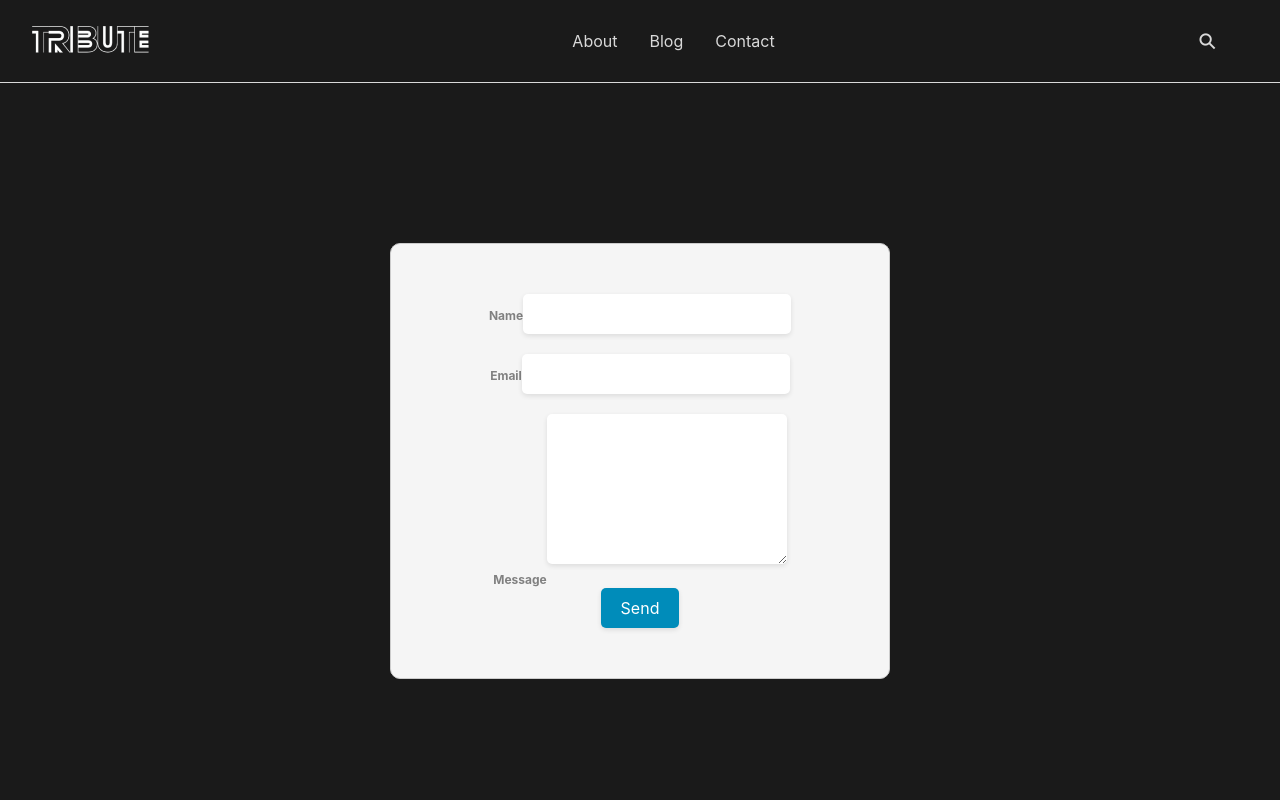
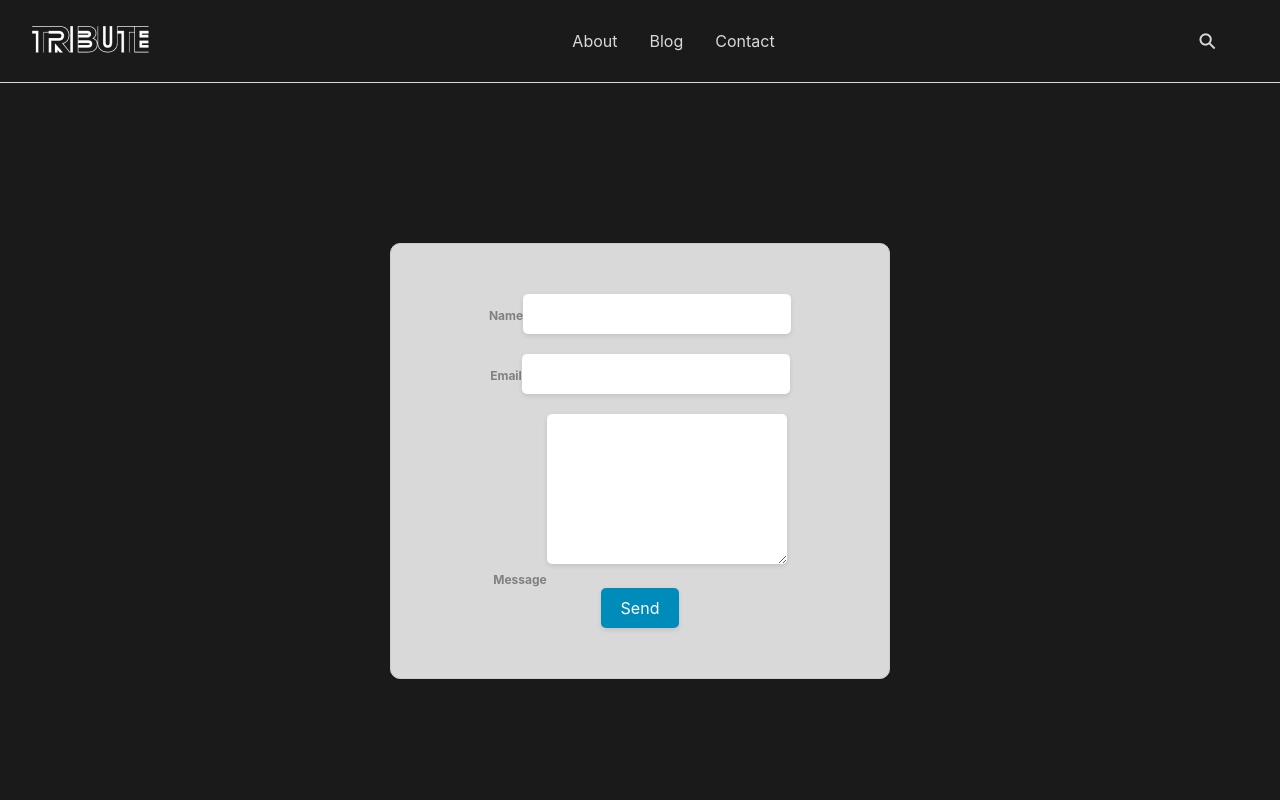
Before and after one commit to salvo081/tribute-frontend, a React (Create React App) app: page /contact in a window 1280 px wide. Shown: the top 800 px of the page. Built offline with nearby package versions, Linux system fonts and the light colour scheme; no server answers.

Commit message:
color change

```diff
--- a/src/pages/Contact.css
+++ b/src/pages/Contact.css
@@ -1,42 +1,42 @@
 .cntform {
   display: flex;
   flex-direction: column;
-  max-width: 500px;
+  max-width: 31.25rem;
   margin: 10rem auto;
   align-items: center;
-  padding: 50px;
-  border: 1px solid #ccc;
-  border-radius: 10px;
-  background-color: #f5f5f5;
+  padding: 3.125rem;
+  border: 0.0625rem solid #ccc;
+  border-radius: 0.625rem;
+  background-color: #d9d9d9;
 }
 
 .cntlabel {
   font-weight: bold;
-  margin-bottom: 5px;
+  margin-bottom: 0.3125rem;
 }
 
 .cntinput,
 .cnttextarea {
-  padding: 10px;
-  margin-bottom: 20px;
+  padding: 0.625rem;
+  margin-bottom: 1.25rem;
   border: none;
-  border-radius: 5px;
-  box-shadow: 0 2px 5px rgba(0, 0, 0, 0.1);
+  border-radius: 0.3125rem;
+  box-shadow: 0 0.125rem 0.3125rem rgba(0, 0, 0, 0.1);
   font-family: inherit;
   font-size: inherit;
 }
 
 .cnttextarea {
-  height: 150px;
+  height: 9.375rem;
 }
 
 .cntbutton[type='submit'] {
   background-color: #008cba;
   color: white;
-  padding: 10px 20px;
+  padding: 0.625rem 1.25rem;
   border: none;
-  border-radius: 5px;
-  box-shadow: 0 2px 5px rgba(0, 0, 0, 0.1);
+  border-radius: 0.3125rem;
+  box-shadow: 0 0.125rem 0.3125rem rgba(0, 0, 0, 0.1);
   font-family: inherit;
   font-size: inherit;
   cursor: pointer;
```
